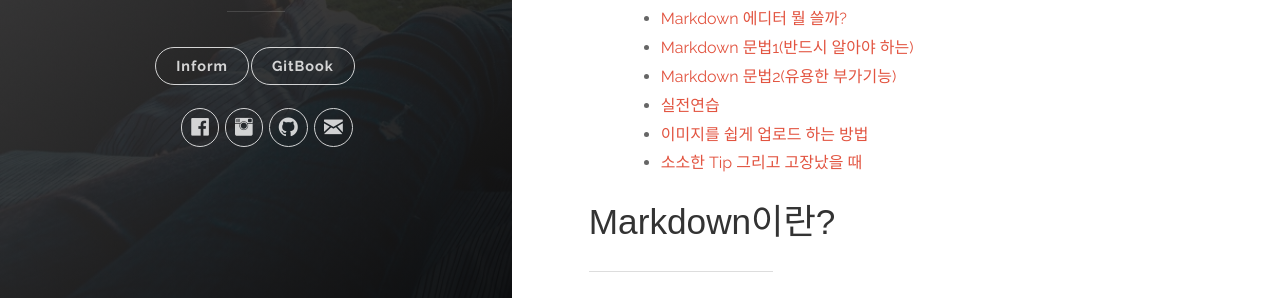
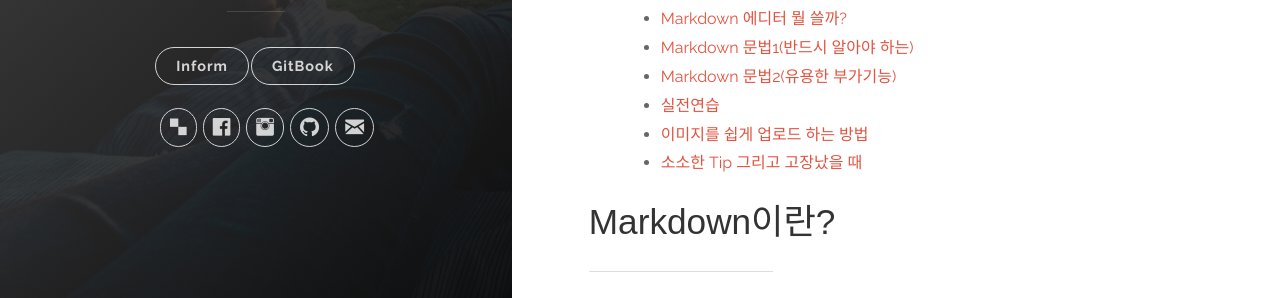
Before and after one commit to SonJM/SonJM.github.io, a Jekyll site: the page built from _posts/2021-01-08-use-with-markdown.md, in a window 1280 px wide. Shown: the part 509-807 px from the top of the page. Built offline with Jekyll 4.4.1, drawn with Linux system fonts in a browser that asks for light colours.

Commit message:
2021-05-03

```diff
--- a/_config.yml
+++ b/_config.yml
@@ -17,6 +17,7 @@ author:
   github_username:  SonJM
   # linkedin_username:  joshgerdes
   instagram_username: _son_jm_
+  notion_username: blisle
 
 defaults:
   -
--- a/_includes/header.html
+++ b/_includes/header.html
@@ -41,6 +41,17 @@
                   title="@{{ site.author.twitter_username }} on Twitter" target="_blank">
                   <i class="icon icon-social-twitter"></i>
                   <span class="label">Twitter</span>
+                </a>
+              </li>
+              {% endif %}
+
+              {% if site.author.notion_username %}
+              <!-- Notion -->
+              <li class="navigation__item">
+                <a href="https://www.notion.so/b8f0fc6dbb52458c99d766e3f75d39a3"
+                  title="@{{ site.author.notion_username }} on Notion" target="_blank">
+                  <i class="icon icon-social-delicious"></i>
+                  <span class="label">Notion</span>
                 </a>
               </li>
               {% endif %}
```
Also changed, not shown: _posts/2021-01-08-use-with-markdown.md (line endings or trailing spaces).
